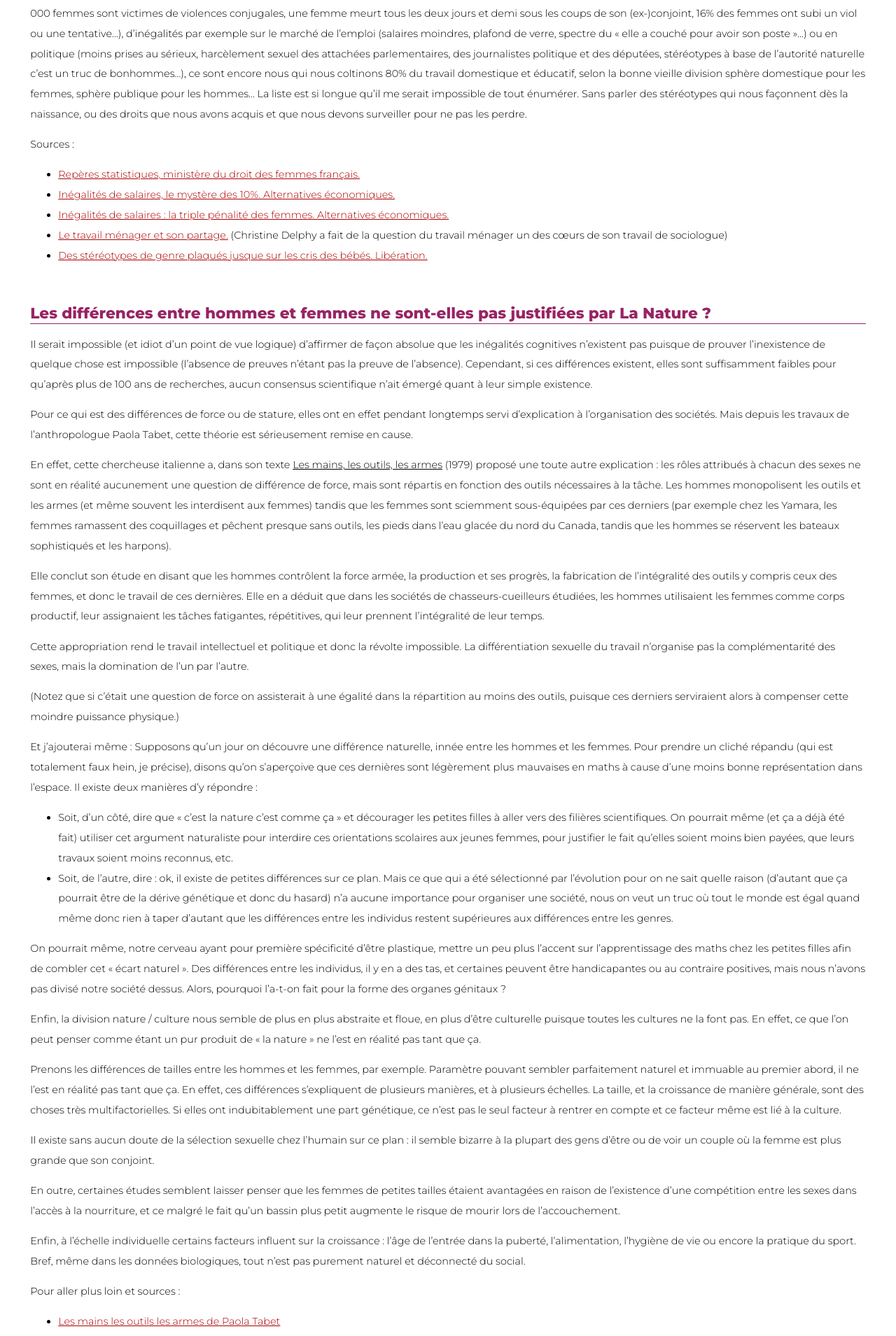
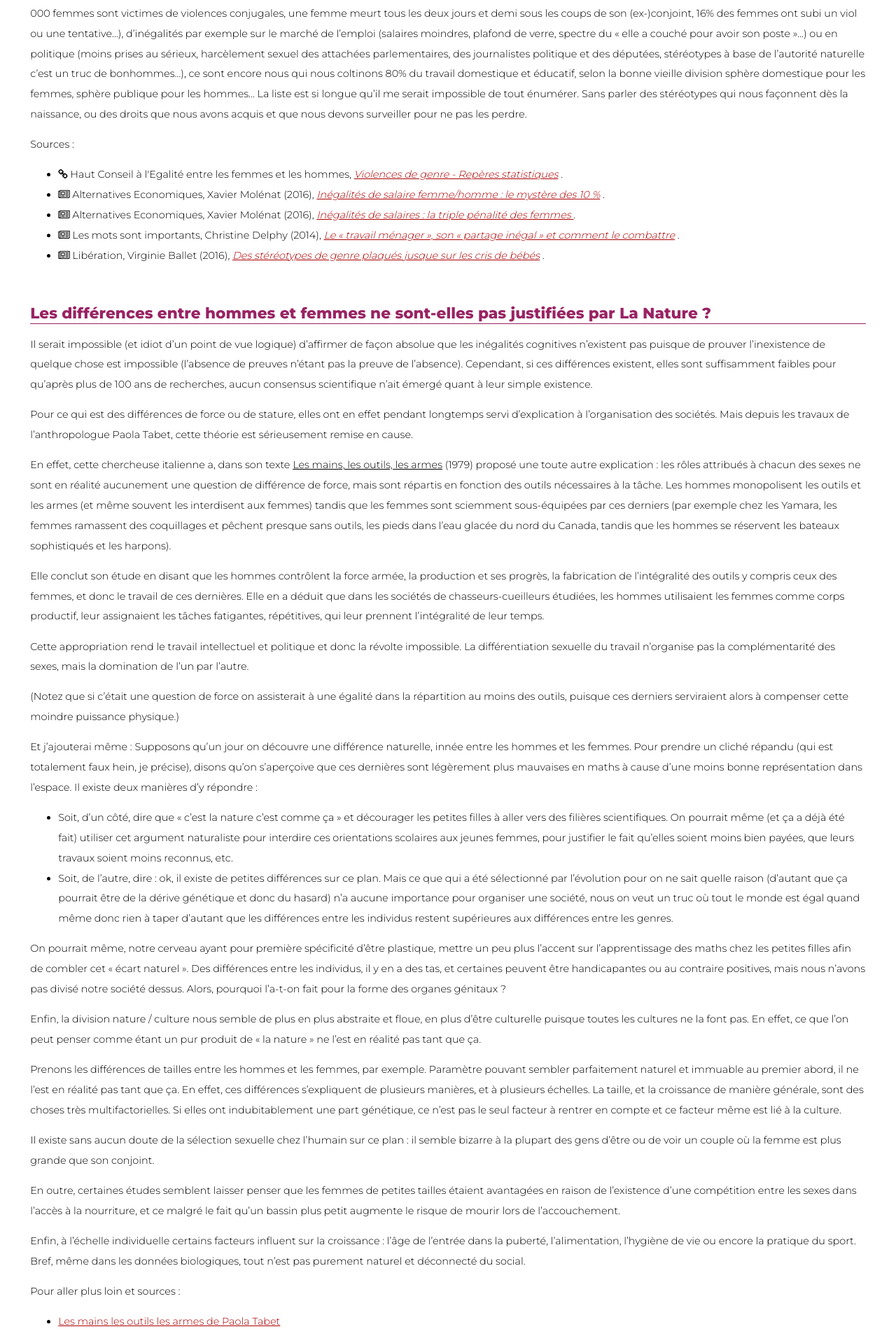
Before and after one commit to meyss/argu, a Jekyll site: the page built from fem-faq.html, in a window 1280 px wide. Shown: the part 772-2681 px from the top of the page at 70% size. Built offline with Jekyll 4.4.1, drawn with Linux system fonts in a browser that asks for light colours; some of the changed text lies outside the part shown.

Commit message:
Tools for references

```diff
--- /dev/null
+++ b/_includes/ref_article.html
@@ -0,0 +1 @@
+<i class="fa fa-newspaper-o" aria-hidden="true"></i> <span class="reference"><span class="author">{{ include.author }}</span>{% if include.year != nil %} ({{ include.year }}){% endif %}, <a class="title" href="{{ include.link}}">{{ include.title }}</a></span>
--- /dev/null
+++ b/_includes/ref_book.html
@@ -0,0 +1 @@
+<i class="fa fa-book" aria-hidden="true"></i> <span class="reference"><span class="author">{{ include.author }}</span> ({{ include.year }}), <span class="title">{{ include.title }}</span></span>
--- /dev/null
+++ b/_includes/ref_link.html
@@ -0,0 +1 @@
+<i class="fa fa-link" aria-hidden="true"></i> <span class="reference"><span class="author">{{ include.author }}</span>{% if include.year != nil %} ({{ include.year }}){% endif %}, <a class="title" href="{{ include.link}}">{{ include.title }}</a></span>
--- a/fem-faq.html
+++ b/fem-faq.html
@@ -17,11 +17,11 @@ next: feminisme/biblio
 <p>Non plus sérieusement et en ne prenant que des choses qui font consensus, les femmes sont encore victimes de nombreuses violences (en France on estime que 201 000 femmes sont victimes de violences conjugales, une femme meurt tous les deux jours et demi sous les coups de son (ex-)conjoint, 16% des femmes ont subi un viol ou une tentative…), d’inégalités par exemple sur le marché de l’emploi (salaires moindres, plafond de verre, spectre du « elle a couché pour avoir son poste »...) ou en politique (moins prises au sérieux, harcèlement sexuel des attachées parlementaires, des journalistes politique et des députées, stéréotypes à base de l’autorité naturelle c’est un truc de bonhommes…), ce sont encore nous qui nous coltinons 80% du travail domestique et éducatif, selon la bonne vieille division sphère domestique pour les femmes, sphère publique pour les hommes… La liste est si longue qu’il me serait impossible de tout énumérer. Sans parler des stéréotypes qui nous façonnent dès la naissance, ou des droits que nous avons acquis et que nous devons surveiller pour ne pas les perdre.</p>
 <p>Sources :</p>
 <ul>
-	<li><a href="http://www.haut-conseil-egalite.gouv.fr/violences-de-genre/reperes-statistiques-79/">Repères statistiques, ministère du droit des femmes français.</a></li>
-	<li><a href="http://www.alterecoplus.fr/inegalites-de-salaire-femmehomme-le-mystere-des-10">Inégalités de salaires, le mystère des 10%. Alternatives économiques.</a></li>
-	<li><a href="http://www.alterecoplus.fr/inegalites-de-salaire-triple-penalite-femmes/00012309">Inégalités de salaires : la triple pénalité des femmes. Alternatives économiques.</a></li>
-	<li><a href="http://lmsi.net/Le-travail-menager-son-partage">Le travail ménager et son partage.</a> (Christine Delphy a fait de la question du travail ménager un des cœurs de son travail de sociologue)</li>
-	<li><a href="http://next.liberation.fr/sexe/2016/04/27/des-stereotypes-de-genre-plaques-jusque-sur-les-cris-de-bebes_1448924">Des stéréotypes de genre plaqués jusque sur les cris des bébés. Libération.</a></li>
+	<li>{% include ref_link.html author="Haut Conseil à l'Egalité entre les femmes et les hommes" title="Violences de genre - Repères statistiques" link="http://www.haut-conseil-egalite.gouv.fr/violences-de-genre/reperes-statistiques-79/" %}.</li>
+	<li>{% include ref_article.html author="Alternatives Economiques, Xavier Molénat" title="Inégalités de salaire femme/homme : le mystère des 10 %" link="https://www.alternatives-economiques.fr/inegalites-de-salaire-femmehomme-le-mystere-des-10" year="2016" %}.</li>
+	<li>{% include ref_article.html author="Alternatives Economiques, Xavier Molénat" title="Inégalités de salaires : la triple pénalité des femmes " link="https://www.alternatives-economiques.fr/inegalites-de-salaire-triple-penalite-femmes/00012309" year="2016" %}.</li>
+	<li>{% include ref_article.html author="Les mots sont importants, Christine Delphy" title="Le « travail ménager », son « partage inégal » et comment le combattre" link="http://lmsi.net/Le-travail-menager-son-partage" year="2014" %}.</li>
+	<li>{% include ref_article.html author="Libération, Virginie Ballet" title="Des stéréotypes de genre plaqués jusque sur les cris de bébés" link="http://next.liberation.fr/sexe/2016/04/27/des-stereotypes-de-genre-plaques-jusque-sur-les-cris-de-bebes_1448924" year="2016" %}.</li>
 </ul>
 
 <h2>Les différences entre hommes et femmes ne sont-elles pas justifiées par La Nature ?</h2>
@@ -93,11 +93,11 @@ next: feminisme/biblio
 <p>Alors ne me faites pas dire ce que j'ai pas dit : le terme "féminisme" n'est pas un rempart magique permettant de lutter à coup sûr contre la dépolitisation ou les récupérations racistes ou politiciennes. Mais disons que c'est un premier rempart, puisque sa simple acceptation demande un début de cheminement intellectuel, et qu’il est associé dans l’inconscient collectif à des actions publiques (manifestations, lobbying…).</p>
 <p>Sources et approfondissements :</p>
 <ul>
-	<li><a href="http://www.liberation.fr/france/2016/11/06/sylvie-chaperon-a-la-fin-du-xixe-siecle-le-mouvement-feministe-a-ete-caricature_1526655">Interview de Sylvie Chaperon : à la fin du XIXe siècle le mouvement féministe a été caricaturé.</a></li>
-	<li><a href="https://cafaitgenre.org/2013/09/02/arguments-anti-feministes-4-on-devrait-se-debarrasser-du-terme-feminisme/">Argument anti-féministe #4: On devrait se débarrasser du terme "féministe".</a></li>
-	<li><a href="http://www.crepegeorgette.com/2014/08/06/humanisme-feminisme/">Pourquoi le mot humaniste ne peut remplacer le mot féministe? Crêpe Georgette.</a></li>
-	<li>Sociologie des mouvements sociaux. Erik Neuveu</li>
-	<li>Classer, dominer. Qui sont les « Autres » ? Christine Delphy</li>
+	<li>{% include ref_link.html author="Libération, Virginie Ballet" title="Interview de Sylvie Chaperon : « A la fin du XIXe siècle, le mouvement féministe a été caricaturé »" link="http://www.liberation.fr/france/2016/11/06/sylvie-chaperon-a-la-fin-du-xixe-siecle-le-mouvement-feministe-a-ete-caricature_1526655" %}.</li>
+	<li>{% include ref_link.html author="Genre !" title="Arguments anti-féministes (4) « On devrait se débarrasser du terme “féminisme” »" link="https://cafaitgenre.org/2013/09/02/arguments-anti-feministes-4-on-devrait-se-debarrasser-du-terme-feminisme/" %}.</li>
+	<li>{% include ref_link.html author="Crêpe Georgette" title="Pourquoi le mot humanisme ne peut remplacer le mot féminisme" link="http://www.crepegeorgette.com/2014/08/06/humanisme-feminisme/" %}.</li>
+	<li>{% include ref_book.html author="Erik Neuveu" title="Sociologie des mouvements sociaux" year="2002" %}.</li>
+	<li>{% include ref_book.html author="Christine Delphy" title="Classer, dominer. Qui sont les « Autres » ?" year="2008" %}.</li>
 </ul>
 
 <h2>Vous voulez prendre la place des hommes / Vous haïssez les hommes ?</h2>
--- a/style.css
+++ b/style.css
@@ -309,6 +309,19 @@ ul.glossaryList a
 	text-align: right;
 }
 
+.reference
+{
+
+}
+.reference .author
+{
+
+}
+.reference .title
+{
+	font-style: italic;
+}
+
 /* FEMINISM ********************************************************* */
 
 #subHeader.feminism,
```
